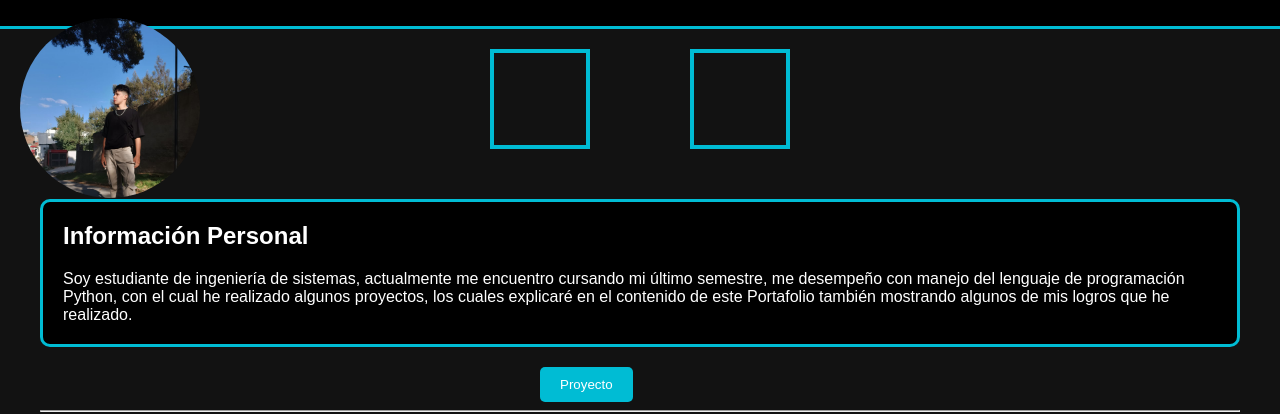
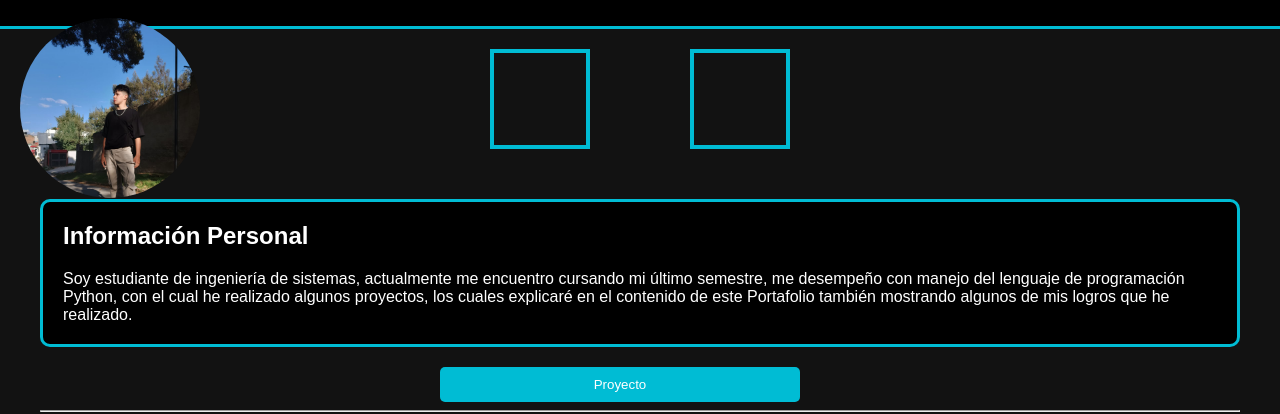
Before and after one commit to pedromurcia1232/Portafolio-profesional, a plain HTML site: page index.html in a window 1280 px wide. Shown: the part 72-486 px from the top of the page. Drawn offline with Linux system fonts and the light colour scheme.

Commit message:
Update index.html

```diff
--- a/index.html
+++ b/index.html
@@ -81,8 +81,13 @@
             cursor: pointer;
             animation-duration: 0ms;
             position: relative;
-            left: 500px;
+            left: 400px;
+            width: 30%;
+            height: 40%;
 
+        }
+        .boton-despliegue:hover{
+            transform: scale(1.2);
         }
 
         .contenedor {
@@ -328,6 +333,7 @@
             </div>
         </div>
         <button class="boton-despliegue" onclick="mostrarContenido()">Proyecto</button>
+        <hr>
 
         <div class="contenido-adicional" id="contenido">
             <p>El proyecto consiste en realizar un aplicativo que permita a las personas con discapacidad auditiva,
@@ -489,3 +495,6 @@
 </body>
 
 </html>
+
+
+</html>
```
